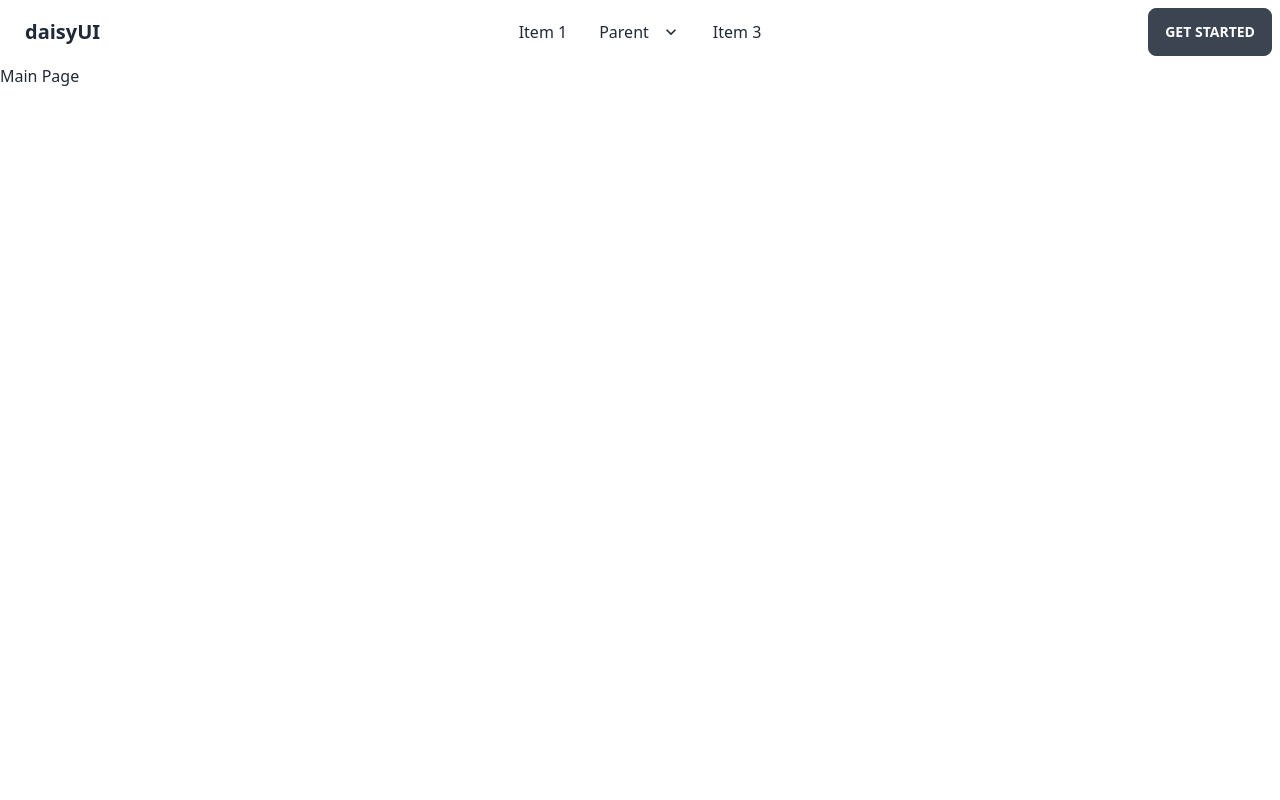
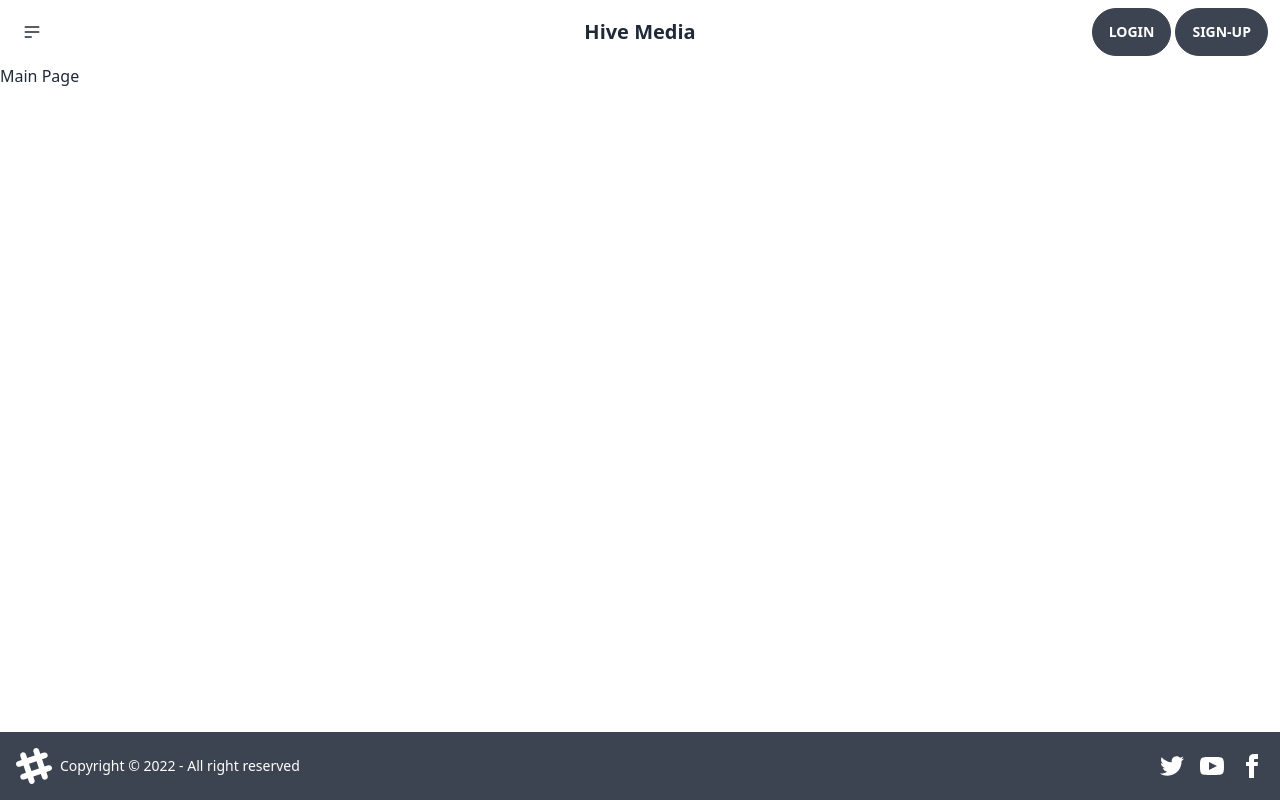
Before and after one commit to slushaholic/pba_media, a Next.js app: page / in a window 1280 px wide. Built offline with nearby package versions, Linux system fonts and the light colour scheme.

Commit message:
Nav-Footer
Changed Navbar and added a footer both are temp will change navbar look later and add personal SVG to footer

```diff
--- a/package.json
+++ b/package.json
@@ -9,6 +9,7 @@
     "lint": "next lint"
   },
   "dependencies": {
+    "create-react-app": "^5.0.1",
     "eslint": "8.27.0",
     "eslint-config-next": "13.0.3",
     "next": "13.0.3",
@@ -17,7 +18,7 @@
   },
   "devDependencies": {
     "autoprefixer": "^10.4.13",
-    "daisyui": "^2.39.1",
+    "daisyui": "^2.40.1",
     "postcss": "^8.4.19",
     "tailwindcss": "^3.2.4"
   }
--- a/pages/_app.js
+++ b/pages/_app.js
@@ -7,46 +7,41 @@
      <div className="navbar bg-base-100">
   <div className="navbar-start">
     <div className="dropdown">
-      <label tabIndex={0} className="btn btn-ghost lg:hidden">
-        <svg xmlns="http://www.w3.org/2000/svg" className="h-5 w-5" fill="none" viewBox="0 0 24 24" stroke="currentColor"><path strokeLinecap="round" strokeLinejoin="round" strokeWidth="2" d="M4 6h16M4 12h8m-8 6h16" /></svg>
+      <label tabIndex={0} className="btn btn-ghost btn-circle">
+        <svg xmlns="http://www.w3.org/2000/svg" className="h-5 w-5" fill="none" viewBox="0 0 24 24" stroke="currentColor"><path strokeLinecap="round" strokeLinejoin="round" strokeWidth="2" d="M4 6h16M4 12h16M4 18h7" /></svg>
       </label>
       <ul tabIndex={0} className="menu menu-compact dropdown-content mt-3 p-2 shadow bg-base-100 rounded-box w-52">
-        <li><a>Item 1</a></li>
-        <li tabIndex={0}>
-          <a className="justify-between">
-            Parent
-            <svg className="fill-current" xmlns="http://www.w3.org/2000/svg" width="24" height="24" viewBox="0 0 24 24"><path d="M8.59,16.58L13.17,12L8.59,7.41L10,6L16,12L10,18L8.59,16.58Z"/></svg>
-          </a>
-          <ul className="p-2">
-            <li><a>Submenu 1</a></li>
-            <li><a>Submenu 2</a></li>
-          </ul>
-        </li>
-        <li><a>Item 3</a></li>
+        <li><a>Home</a></li>
+        <li><a>Feed</a></li>
+        <li><a>Messages</a></li>
+        <li><a>About</a></li>
       </ul>
     </div>
-    <a className="btn btn-ghost normal-case text-xl">daisyUI</a>
   </div>
-  <div className="navbar-center hidden lg:flex">
-    <ul className="menu menu-horizontal p-0">
-      <li><a>Item 1</a></li>
-      <li tabIndex={0}>
-        <a>
-          Parent
-          <svg className="fill-current" xmlns="http://www.w3.org/2000/svg" width="20" height="20" viewBox="0 0 24 24"><path d="M7.41,8.58L12,13.17L16.59,8.58L18,10L12,16L6,10L7.41,8.58Z"/></svg>
-        </a>
-        <ul className="p-2">
-          <li><a>Submenu 1</a></li>
-          <li><a>Submenu 2</a></li>
-        </ul>
-      </li>
-      <li><a>Item 3</a></li>
-    </ul>
+  <div className="navbar-center">
+    <a className="btn btn-ghost normal-case text-xl">Hive Media</a>
   </div>
   <div className="navbar-end">
-    <a className="btn">Get started</a>
+   <button type="submit" value="Input" class="btn rounded-full">
+      Login
+   </button>
+   <button class="btn rounded-full mx-1" type="submit" value="Input">
+      Sign-Up
+   </button>
   </div>
 </div>
+
+<footer className="footer items-center p-4 bg-neutral text-neutral-content fixed bottom-0">
+  <div className="items-center grid-flow-col">
+    <svg width="36" height="36" viewBox="0 0 24 24" xmlns="http://www.w3.org/2000/svg" fillRule="evenodd" clipRule="evenodd" className="fill-current"><path d="M22.672 15.226l-2.432.811.841 2.515c.33 1.019-.209 2.127-1.23 2.456-1.15.325-2.148-.321-2.463-1.226l-.84-2.518-5.013 1.677.84 2.517c.391 1.203-.434 2.542-1.831 2.542-.88 0-1.601-.564-1.86-1.314l-.842-2.516-2.431.809c-1.135.328-2.145-.317-2.463-1.229-.329-1.018.211-2.127 1.231-2.456l2.432-.809-1.621-4.823-2.432.808c-1.355.384-2.558-.59-2.558-1.839 0-.817.509-1.582 1.327-1.846l2.433-.809-.842-2.515c-.33-1.02.211-2.129 1.232-2.458 1.02-.329 2.13.209 2.461 1.229l.842 2.515 5.011-1.677-.839-2.517c-.403-1.238.484-2.553 1.843-2.553.819 0 1.585.509 1.85 1.326l.841 2.517 2.431-.81c1.02-.33 2.131.211 2.461 1.229.332 1.018-.21 2.126-1.23 2.456l-2.433.809 1.622 4.823 2.433-.809c1.242-.401 2.557.484 2.557 1.838 0 .819-.51 1.583-1.328 1.847m-8.992-6.428l-5.01 1.675 1.619 4.828 5.011-1.674-1.62-4.829z"></path></svg>
+    <p>Copyright © 2022 - All right reserved</p>
+  </div>
+  <div className="grid-flow-col gap-4 md:place-self-center md:justify-self-end">
+    <a><svg xmlns="http://www.w3.org/2000/svg" width="24" height="24" viewBox="0 0 24 24" className="fill-current"><path d="M24 4.557c-.883.392-1.832.656-2.828.775 1.017-.609 1.798-1.574 2.165-2.724-.951.564-2.005.974-3.127 1.195-.897-.957-2.178-1.555-3.594-1.555-3.179 0-5.515 2.966-4.797 6.045-4.091-.205-7.719-2.165-10.148-5.144-1.29 2.213-.669 5.108 1.523 6.574-.806-.026-1.566-.247-2.229-.616-.054 2.281 1.581 4.415 3.949 4.89-.693.188-1.452.232-2.224.084.626 1.956 2.444 3.379 4.6 3.419-2.07 1.623-4.678 2.348-7.29 2.04 2.179 1.397 4.768 2.212 7.548 2.212 9.142 0 14.307-7.721 13.995-14.646.962-.695 1.797-1.562 2.457-2.549z"></path></svg></a>
+    <a><svg xmlns="http://www.w3.org/2000/svg" width="24" height="24" viewBox="0 0 24 24" className="fill-current"><path d="M19.615 3.184c-3.604-.246-11.631-.245-15.23 0-3.897.266-4.356 2.62-4.385 8.816.029 6.185.484 8.549 4.385 8.816 3.6.245 11.626.246 15.23 0 3.897-.266 4.356-2.62 4.385-8.816-.029-6.185-.484-8.549-4.385-8.816zm-10.615 12.816v-8l8 3.993-8 4.007z"></path></svg></a>
+    <a><svg xmlns="http://www.w3.org/2000/svg" width="24" height="24" viewBox="0 0 24 24" className="fill-current"><path d="M9 8h-3v4h3v12h5v-12h3.642l.358-4h-4v-1.667c0-.955.192-1.333 1.115-1.333h2.885v-5h-3.808c-3.596 0-5.192 1.583-5.192 4.615v3.385z"></path></svg></a>
+  </div>
+</footer>
     <Component {...pageProps} />
     </>
   )
```
Also changed, not shown: 1 other file (tests, documents, lock files or other folders).
